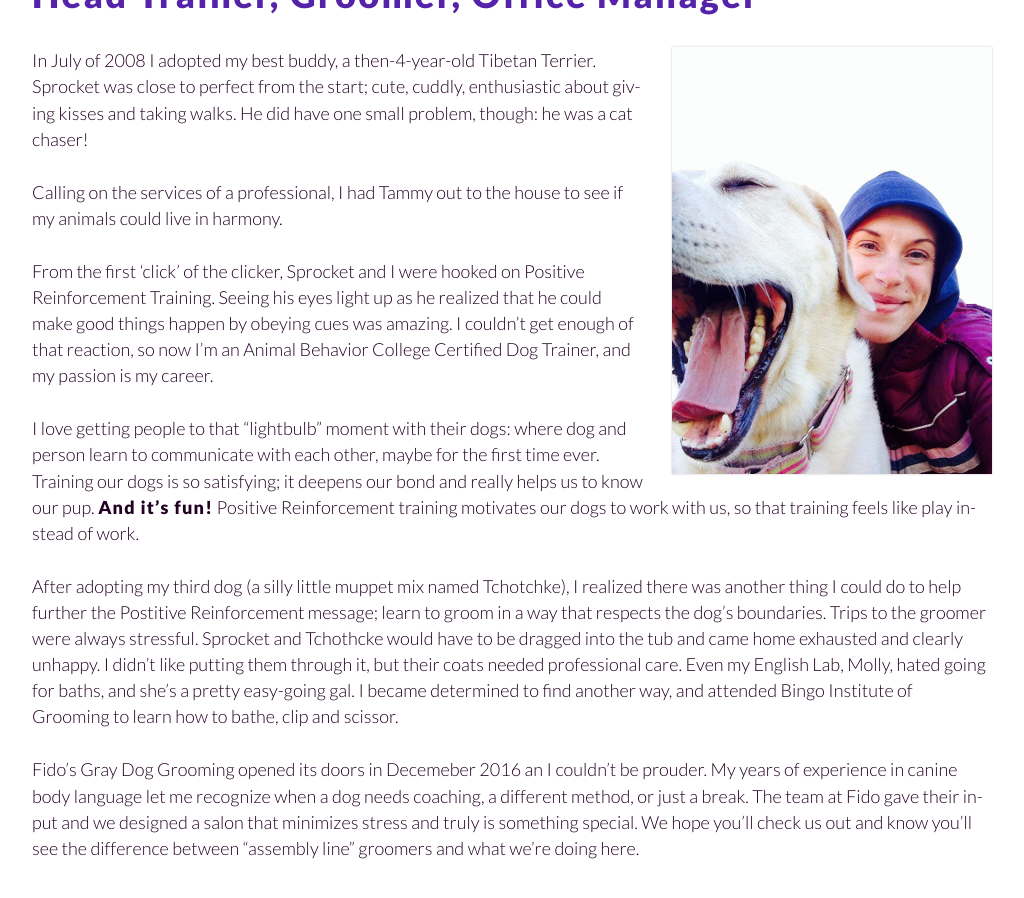
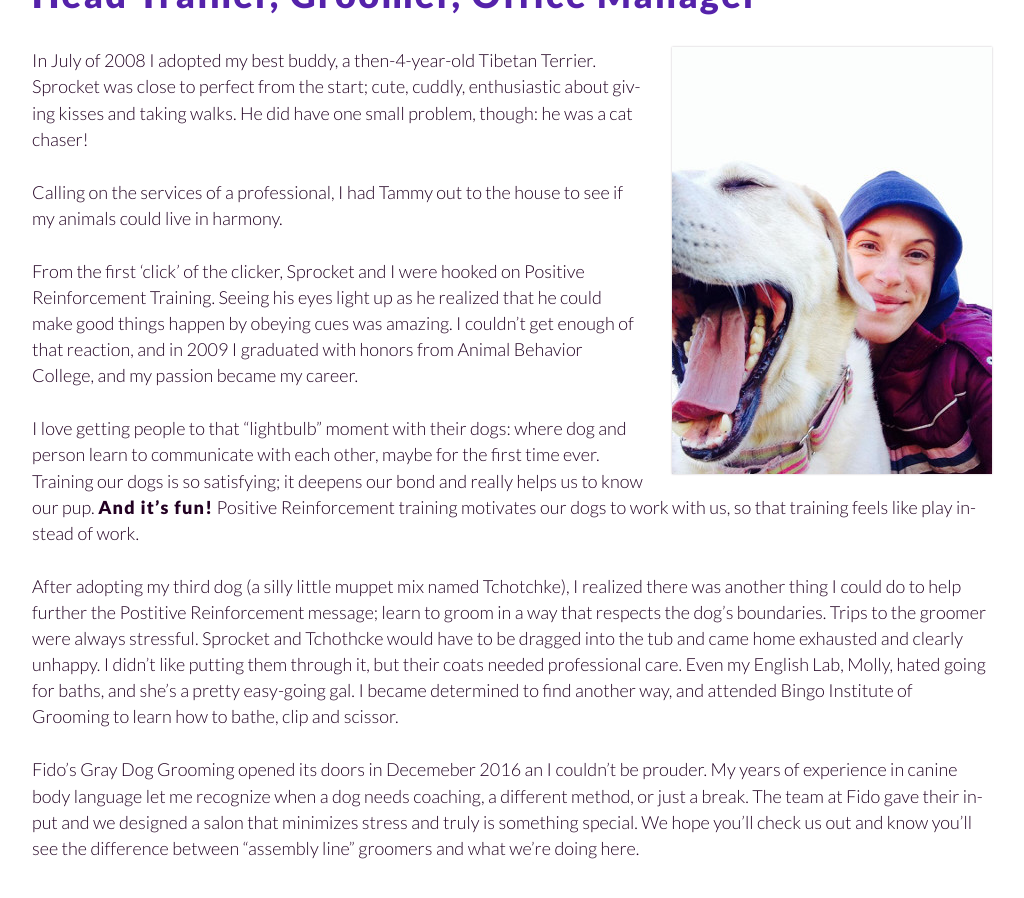
Before and after one commit to fidodogtraining/fidodogtraining.github.io, a Jekyll site: the page built from _autopages/about.md, in a window 1280 px wide and 900 px high, scrolled down 2180 px. Shown: the whole window, without its empty margins (128-1152 px from the left). Built offline with Jekyll 4.4.1, drawn with Linux system fonts in a browser that asks for light colours.

Commit message:
Update about.md

```diff
--- a/_autopages/about.md
+++ b/_autopages/about.md
@@ -68,8 +68,8 @@ Calling on the services of a professional, I had Tammy out to the house to see i
 
 From the first 'click' of the clicker, Sprocket and I were hooked on Positive Reinforcement Training.
 Seeing his eyes light up as he realized that he could make good things happen by obeying cues was amazing.
-I couldn't get enough of that reaction, so now I'm an Animal Behavior College Certified Dog Trainer,
-and my passion is my career.
+I couldn't get enough of that reaction, and in 2009 I graduated with honors from Animal Behavior College,
+and my passion became my career.
 
 I love getting people to that "lightbulb" moment with their dogs: where dog and person learn to communicate
 with each other, maybe for the first time ever. Training our dogs is so satisfying; it deepens our bond and
```
